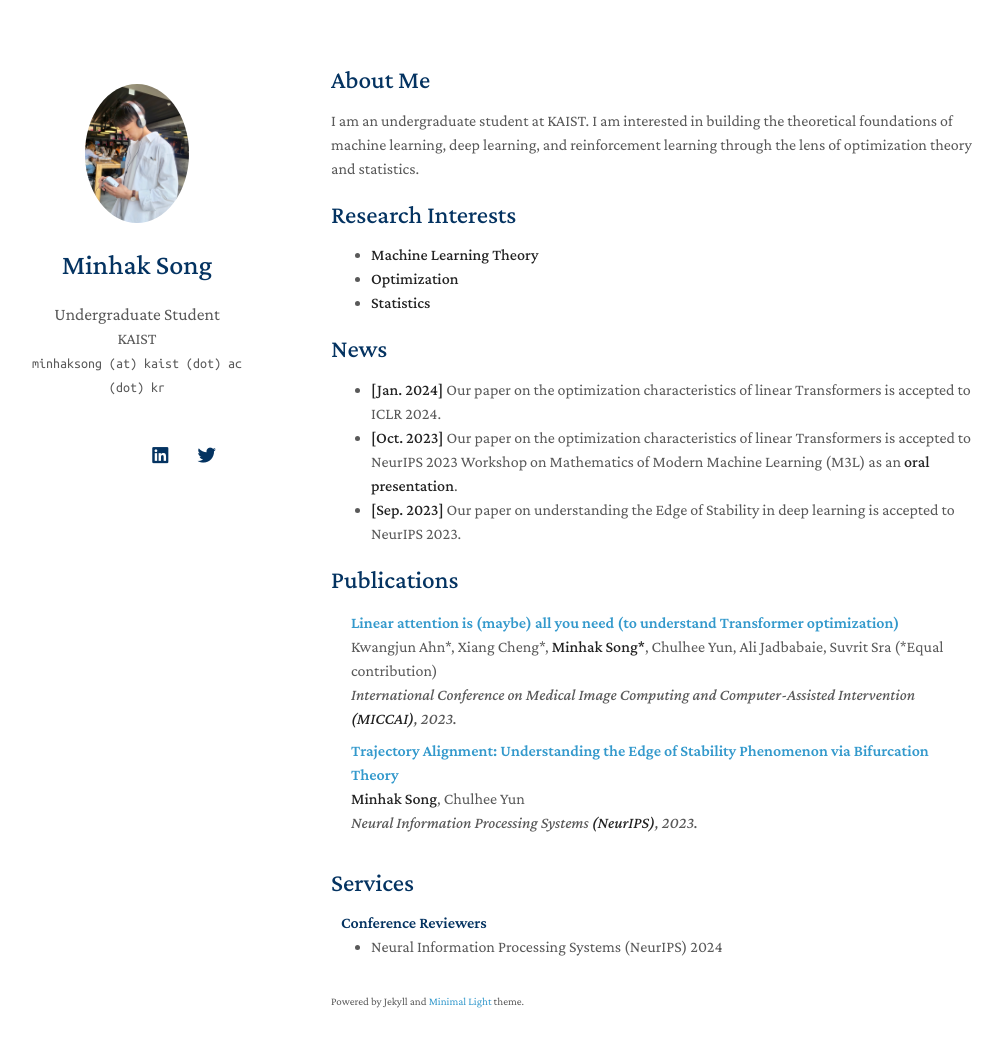
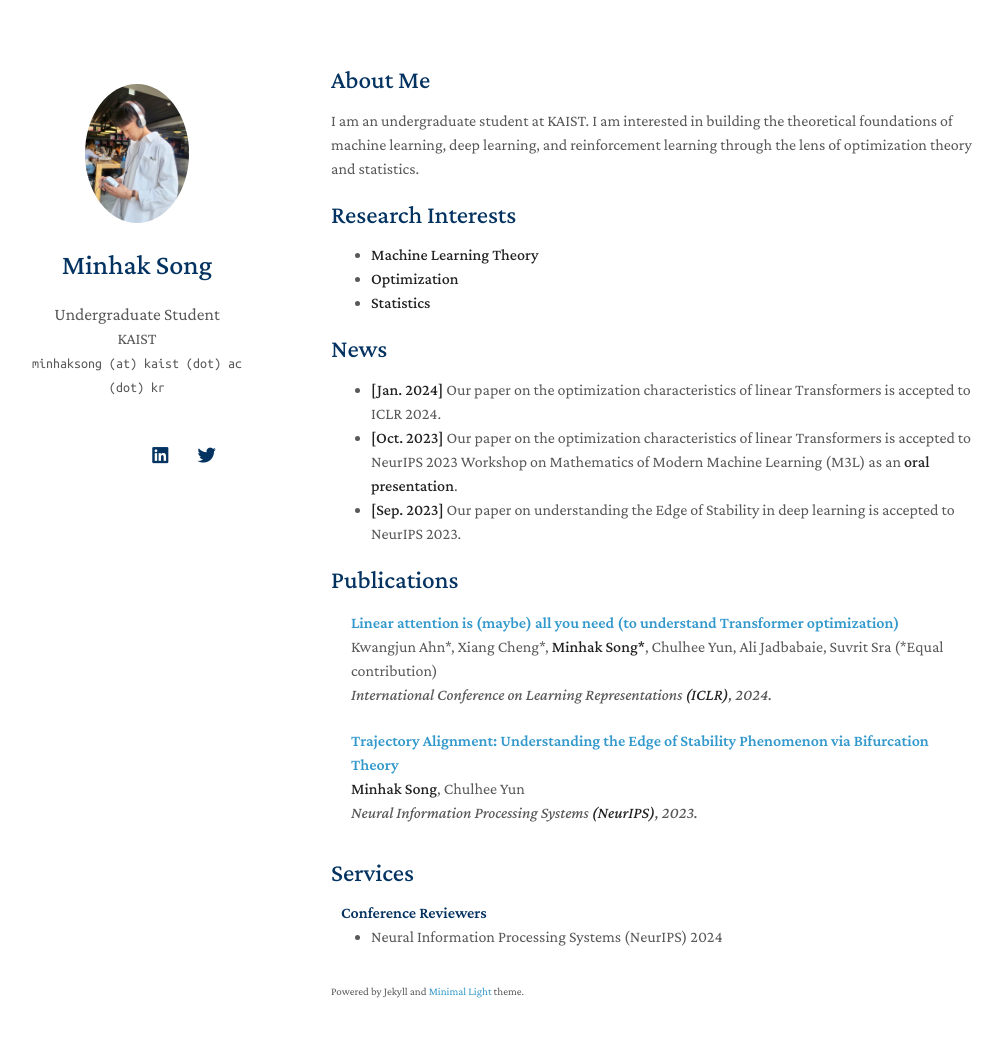
Before and after one commit to songminhak/songminhak.github.io, a Jekyll site: the page built from index.md, in a window 1280 px wide and 1082 px high. Shown: the top 1047 px of the window, without its empty margins (139-1142 px from the left). Built offline with Jekyll 4.4.1, drawn with Linux system fonts in a browser that asks for light colours; nearby versions of some CDN libraries; a style sheet for code colours, icons or effects is not loaded; our own code applies the rules of GitHub Pages for plain Markdown files.

Commit message:
initial commit

```diff
--- a/_data/publications.yml
+++ b/_data/publications.yml
@@ -2,7 +2,7 @@ main:
 
   - title: "Linear attention is (maybe) all you need (to understand Transformer optimization)"
     authors: Kwangjun Ahn*, Xiang Cheng*, <strong>Minhak Song*</strong>, Chulhee Yun, Ali Jadbabaie, Suvrit Sra (*Equal contribution)
-    conference: International Conference on Medical Image Computing and Computer-Assisted Intervention <strong>(MICCAI)</strong>, 2023.
+    conference: International Conference on Learning Representations <strong>(ICLR)</strong>, 2024.
     arxiv: https://arxiv.org/abs/2310.01082
 
   - title: "Trajectory Alignment: Understanding the Edge of Stability Phenomenon via Bifurcation Theory"
```
Also changed, not shown: README.md (deleted).
